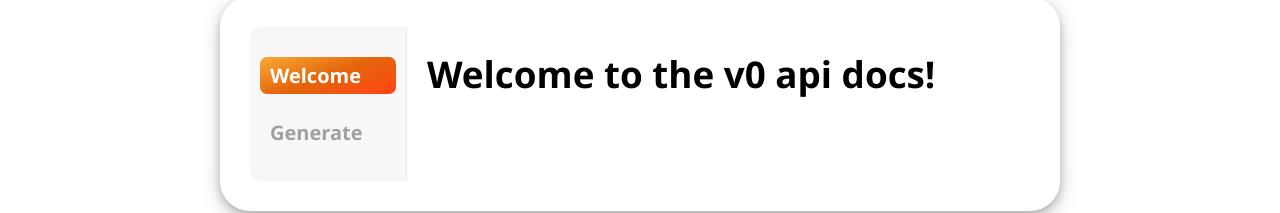
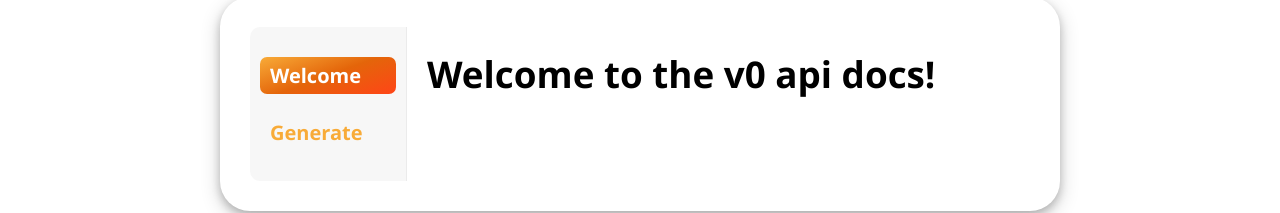
Before and after one commit to ItsMePepijn/Curtus-next, a Next.js app: page /docs/v0 in a window 1280 px wide. In both pictures the pointer is over the element "Generate". Shown: the part 162-375 px from the top of the page. Built offline with nearby package versions, Linux system fonts and the light colour scheme.

Commit message:
styling improvement

```diff
--- a/styles/Docs.module.scss
+++ b/styles/Docs.module.scss
@@ -26,9 +26,10 @@
     border-radius: 7px;
     display: flex;
     color: rgb(100, 100, 100);
+    transition: all 300ms ease-in-out;
 
     &:hover{
-      color: rgb(160, 160, 160);
+      color: rgb(248, 171, 56);
     }
 
     &Active{
```
